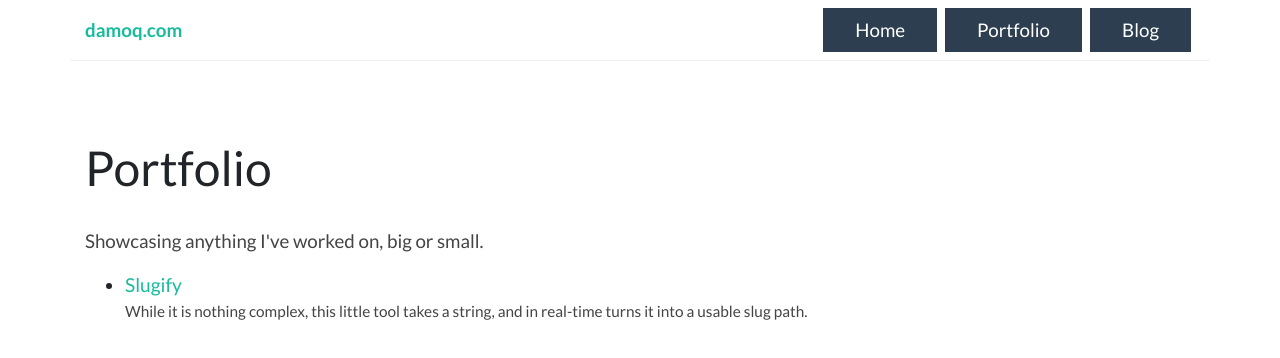
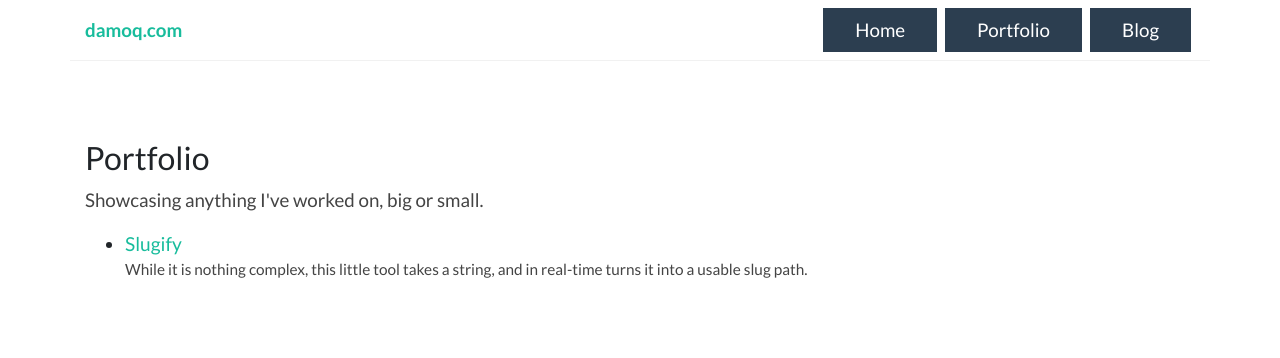
Before and after one commit to nick-mok/damoq.com, a Next.js app: page /portfolio in a window 1280 px wide. Shown: the top 358 px of the page. Built offline with nearby package versions, Linux system fonts and the light colour scheme.

Commit message:
Updated title portfolio page was using

```diff
--- a/pages/portfolio.js
+++ b/pages/portfolio.js
@@ -1,11 +1,9 @@
 import Layout from '../components/MyLayout';
 import Link from 'next/link';
 
-
-
 export const Portfolio = (props) =>
    <Layout pageTitle="Portfolio">
-       <h1>Portfolio</h1>
+       <h1 className="h3 primary-text">Portfolio</h1>
        <p className="lead">Showcasing anything I've worked on, big or small.</p>
        <ul>
             <li>
```
